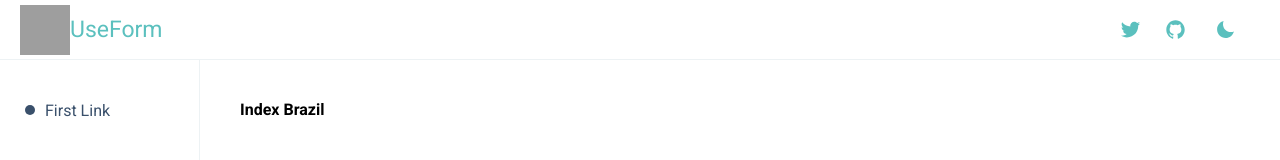
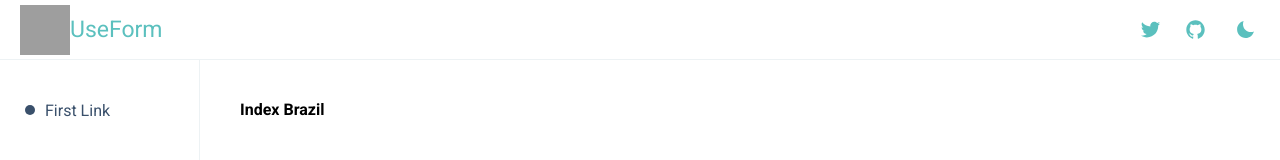
Before and after one commit to jucian0/next-lib-doc-starter, a Next.js app: page / in a window 1280 px wide. Shown: the top 160 px of the page. Built offline with nearby package versions, Linux system fonts and the light colour scheme; grey boxes are pictures that could not be loaded.

Commit message:
fix padding navbar

```diff
--- a/components/navbar/styles.js
+++ b/components/navbar/styles.js
@@ -12,7 +12,7 @@ export const Container = styled.div`
    align-items:center;
    flex-direction: row;
    align-items: center;
-   padding:5px 20px 5px 20px;
+   padding:5px 0px 5px 20px;
 `;
 
 export const Logo = styled.div`
```
